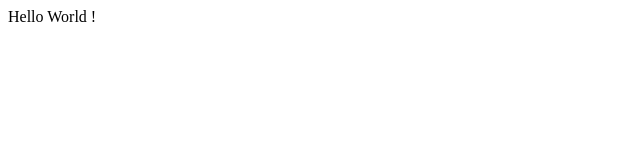
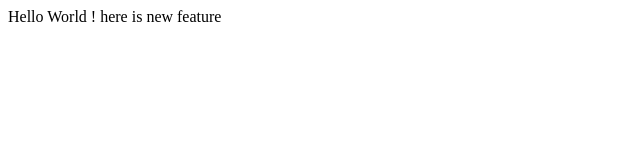
Before and after one commit to jjoshi2020/lecture1, a plain HTML site: page index.html in a window 1280 px wide. Shown: the whole page, without its empty margins (0-640 px from the left). Drawn offline with Linux system fonts and the light colour scheme.

Commit message:
added another line

```diff
--- a/index.html
+++ b/index.html
@@ -6,5 +6,6 @@
   </head>
   <body>
     Hello World !
+    here is new feature
   </body>
 </html>
```
